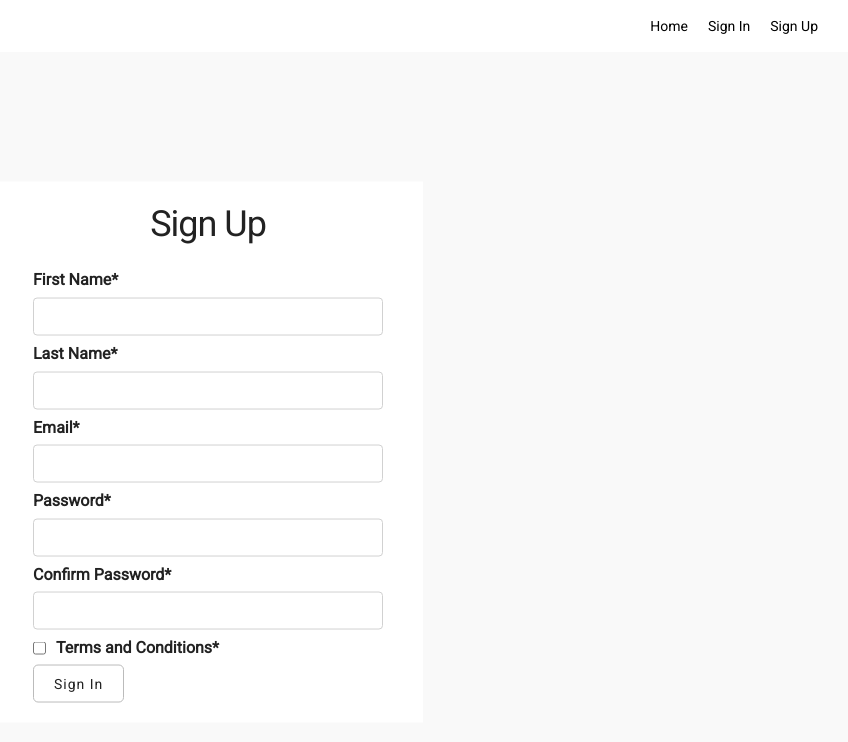
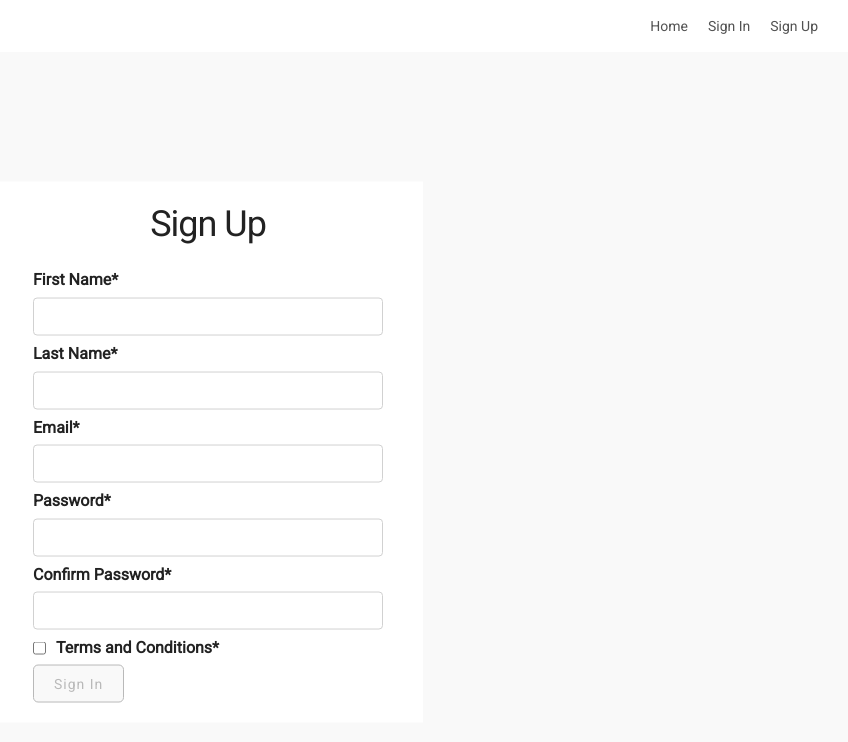
Before and after one commit to beniusij/workour-frontend-app, a React (Create React App) app: page /signup in a window 1280 px wide. Shown: the top 742 px of the page, without its empty margins (432-1280 px from the left). Built offline with nearby package versions, Linux system fonts and the light colour scheme; a web font is replaced by a local one.

Commit message:
Add styles for different button states

```diff
--- a/src/components/button/Button.module.scss
+++ b/src/components/button/Button.module.scss
@@ -1,5 +1,19 @@
+@import '../../styles/variables.scss';
+
 .btn {
     padding: 5px 20px;
     border-radius: 5px;
     background-color: transparent;
+
+    &:hover, &:focus {
+        background-color: $black;
+        color: $white;
+        border-color: $black;
+    }
+
+    &[disabled] {
+        background-color: $light-gray;
+        color: $medium-gray;
+        border-color: $medium-gray;
+    }
 }
--- a/src/styles/variables.scss
+++ b/src/styles/variables.scss
@@ -1,12 +1,18 @@
 $light-gray: #f9f9f9;
-$white: #ffffff;
-$black: #000;
+$medium-gray: #b9b9b9;
+$dark-gray: #696969;
+
+$white: #fff;
+$black: #525252;
+$pitch-black: #000;
+$input-focus: #b1d3f7;
+
 $success: #0ee600;
 $error: #f95151;
-$input-focus: #b1d3f7;
 
 :export {
 	lightgray: $light-gray;
+	darkgray: $dark-gray;
 	white: $white;
 	black: $black;
 	success: $success;
```
Also changed, not shown: src/components/button/Button.js (+6 -1 lines).
